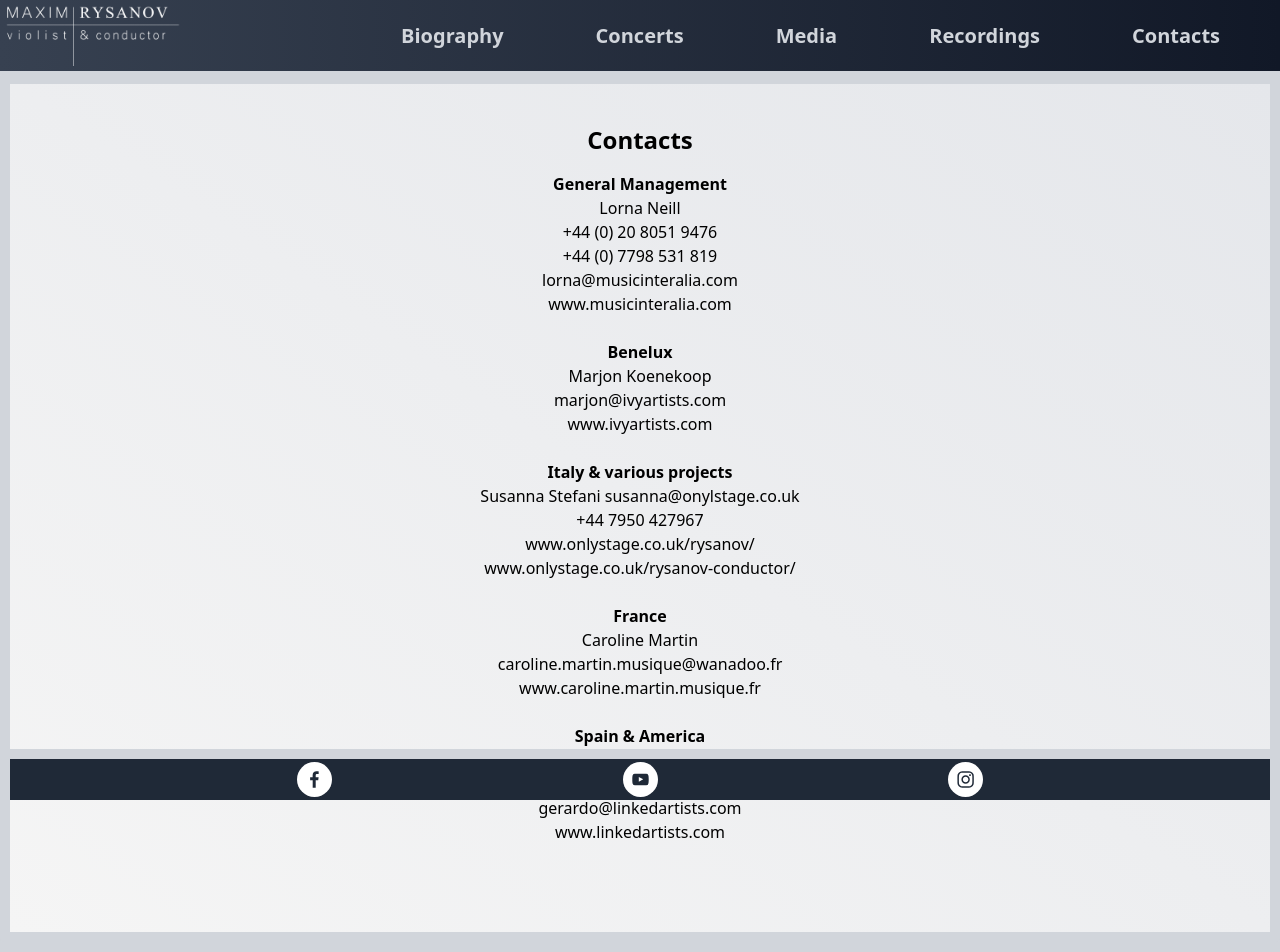
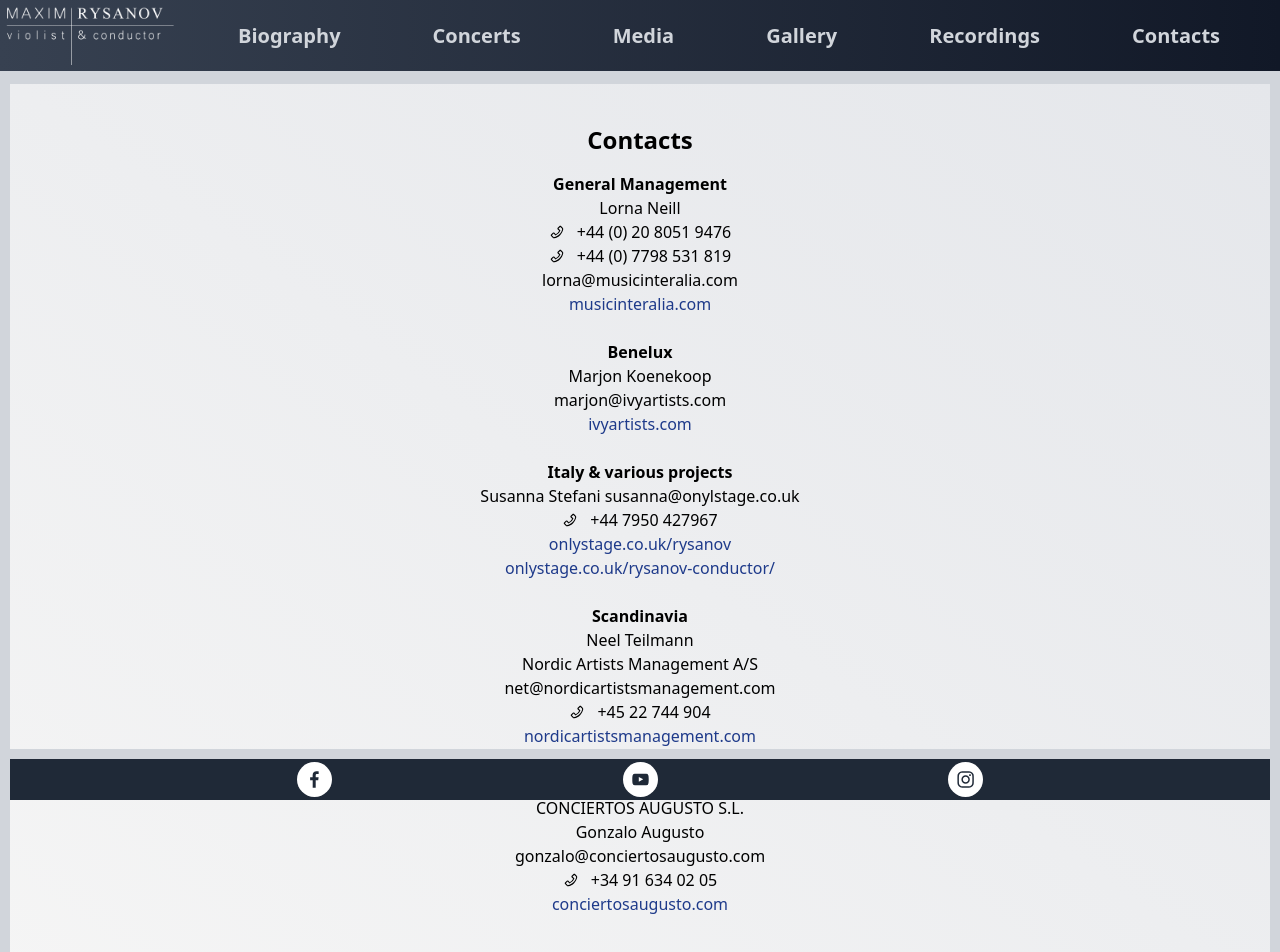
Before and after one commit to vladyslavt97/Maxim-Rysanov, a Next.js app: page /contacts in a window 1280 px wide. Shown: the top 952 px of the page. Built offline with nearby package versions, Linux system fonts and the light colour scheme.

Commit message:
Home Contacts Media and Header

```diff
--- a/components/Header.tsx
+++ b/components/Header.tsx
@@ -54,6 +54,9 @@ export default function Header({}: Props) {
             <Link href="media">
                 <button className={menu ? 'py-5': 'lg:px-10'}>Media</button>
             </Link>
+            <Link href="gallery">
+                <button className={menu ? 'py-5': 'lg:px-10'}>Gallery</button>
+            </Link>
             <Link href="recordings">
                 <button className={menu ? 'py-5': 'lg:px-10'}>Recordings</button>
             </Link>
--- a/components/HomePage.tsx
+++ b/components/HomePage.tsx
@@ -6,7 +6,7 @@ type Props = {}
 
 export default function HomePage({}: Props) {
   return (
-    <div className='bg-gradient-to-tr from-neutral-100 to-gray-200 w-full border-[10px] border-gray-300 absolute top-[70px] rounded text-black sm:h-[93%] h-[90%]'>
+    <div className='bg-gradient-to-b from-white to-gray-300 w-full border-[10px] border-gray-300 absolute top-[70px] rounded text-black sm:h-[93%] h-[90%]'>
         <div className='absolute top-[6%] flex justify-center items-start h-[60vh] text-gray-800 flex-col text-sm md:text-md z-30 md:text-2xl xl:text-3xl xl:font-light lg:leading-relaxed md:ml-[5%] lg:ml-[12%]'>
             <p className='italic w-[45%] sm:w-[50%] p-5'>
                 &quot;The colours and contrasts that Rysanov manages to extract from the orchestra are truly fabulous!&quot;
@@ -28,12 +28,7 @@ export default function HomePage({}: Props) {
         }}
         id="home"
         >
-            {/* <motion.div */}
-            {/* // animate={{ scale: [1, 1.1, 1] }}
-            // transition={{duration: 10, repeat: Infinity,}} */}
-            {/* > */}
-            <Image src='/home.png' alt="image" width={1000} height={1000} className='absolute right-0 object-fit w-[200px] sm:w-[400px] top-[5%] sm:top-[15%] xl:mr-36'/>
-            {/* </motion.div> */}
+            <Image src='/home.jpg' alt="image" width={1000} height={1000} className='absolute right-0 object-fit w-full top-[5%]'/>
         </motion.div>
     </div>
   )
--- a/pages/contacts.tsx
+++ b/pages/contacts.tsx
@@ -1,7 +1,8 @@
 import Footer from '@/components/Footer'
 import Header from '@/components/Header'
+import Link from 'next/link'
 import React from 'react'
-
+import { AiOutlinePhone } from 'react-icons/ai';
 type Props = {}
 
 export default function Contacts({}: Props) {
@@ -16,10 +17,16 @@ export default function Contacts({}: Props) {
                 <div className=''>
                     <h1 className='font-semibold'>General Management</h1>
                     <p>Lorna Neill<br/>
-                    +44 (0) 20 8051 9476<br/>
-                    +44 (0) 7798 531 819<br/>
+                    <div className='flex flex-row text-center justify-center items-center gap-3'>
+                        <AiOutlinePhone/>+44 (0) 20 8051 9476<br/>
+                    </div>
+                    <div className='flex flex-row text-center justify-center items-center gap-3'>
+                        <AiOutlinePhone/>+44 (0) 7798 531 819<br/>
+                    </div>
                     lorna@musicinteralia.com<br/>
-                    www.musicinteralia.com<br/>
+                    <Link href="http://www.musicinteralia.com" className='text-blue-900'>
+                    musicinteralia.com<br/>
+                    </Link>
                     </p>
                 </div>
                 <br/>
@@ -27,33 +34,52 @@ export default function Contacts({}: Props) {
                     <h1 className='font-semibold'>Benelux</h1>
                     <p>Marjon Koenekoop<br/>
                     marjon@ivyartists.com<br/>
-                    www.ivyartists.com<br/>
+                    <Link href="http://www.ivyartists.com" className='text-blue-900'>
+                    ivyartists.com<br/>
+                    </Link>
                     </p>
                 </div>
                 <br/>
                 <div>
                     <h1 className='font-semibold'>Italy & various projects</h1>
                     <p>Susanna Stefani susanna@onylstage.co.uk<br/>
-                    +44 7950 427967<br/>
-                    www.onlystage.co.uk/rysanov/<br/>
-                    www.onlystage.co.uk/rysanov-conductor/<br/>
+                    <div className='flex flex-row text-center justify-center items-center gap-3'>
+                    <AiOutlinePhone/> +44 7950 427967<br/>
+                    </div>
+                    <Link href="http://www.onlystage.co.uk/rysanov/" className='text-blue-900'>
+                    onlystage.co.uk/rysanov<br/>
+                    </Link>
+                    <Link href="http://www.onlystage.co.uk/rysanov-conductor/" className='text-blue-900'>
+                    onlystage.co.uk/rysanov-conductor/<br/>
+                    </Link>
                     </p>
                 </div>
                 <br/>
                 <div>
-                    <h1 className='font-semibold'>France</h1>
-                    <p>Caroline Martin<br/>
-                    caroline.martin.musique@wanadoo.fr<br/>
-                    www.caroline.martin.musique.fr<br/>
+                    <h1 className='font-semibold'>Scandinavia</h1>
+                    <p>Neel Teilmann<br/>
+                    Nordic Artists Management A/S<br/>
+                    net@nordicartistsmanagement.com<br/>
+                    <div className='flex flex-row text-center justify-center items-center gap-3'>
+                        <AiOutlinePhone/>+45 22 744 904<br/>
+                    </div>
+                    <Link href="http://www.nordicartistsmanagement.com" className='text-blue-900'>
+                    nordicartistsmanagement.com<br/>
+                    </Link>
                     </p>
                 </div>
                 <br/>
-                <div >
-                    <h1 className='font-semibold'>Spain & America</h1>
-                    <p>Gerardo Gómez de Valcárcel<br/>
-                    Linked Artists<br/>
-                    gerardo@linkedartists.com<br/>
-                    www.linkedartists.com<br/>
+                <div>
+                    <h1 className='font-semibold'>Spain</h1>
+                    <p>CONCIERTOS AUGUSTO S.L.<br/>
+                    Gonzalo Augusto<br/>
+                    gonzalo@conciertosaugusto.com<br/>
+                    <div className='flex flex-row text-center justify-center items-center gap-3'>
+                        <AiOutlinePhone/>+34 91 634 02 05<br/>
+                    </div>
+                    <Link href="http://www.conciertosaugusto.com/" className='text-blue-900'>
+                    conciertosaugusto.com<br/>
+                    </Link>
                     <br/>
                     <br/>
                     <br/>
--- a/pages/media.tsx
+++ b/pages/media.tsx
@@ -57,6 +57,7 @@ export default function Media({}: Props) {
             delay: 3, duration: 2
           }}
           className='md:grid md:grid-cols-2 md:gap-10 mt-5 pb-64 md:pb-10 sm:h-[80vh] flex flex-col gap-3'>
+              <YouTube opts={opts} videoId="NpuoSSSgPE8" />
               <YouTube opts={opts} videoId="DUwntDEgi6Q" />
               <YouTube opts={opts} videoId="Iyg1wANkw7M" />
               <YouTube opts={opts} videoId="wJQ750WlHkc" />
```
Also changed, not shown: public/home.jpg (added).
